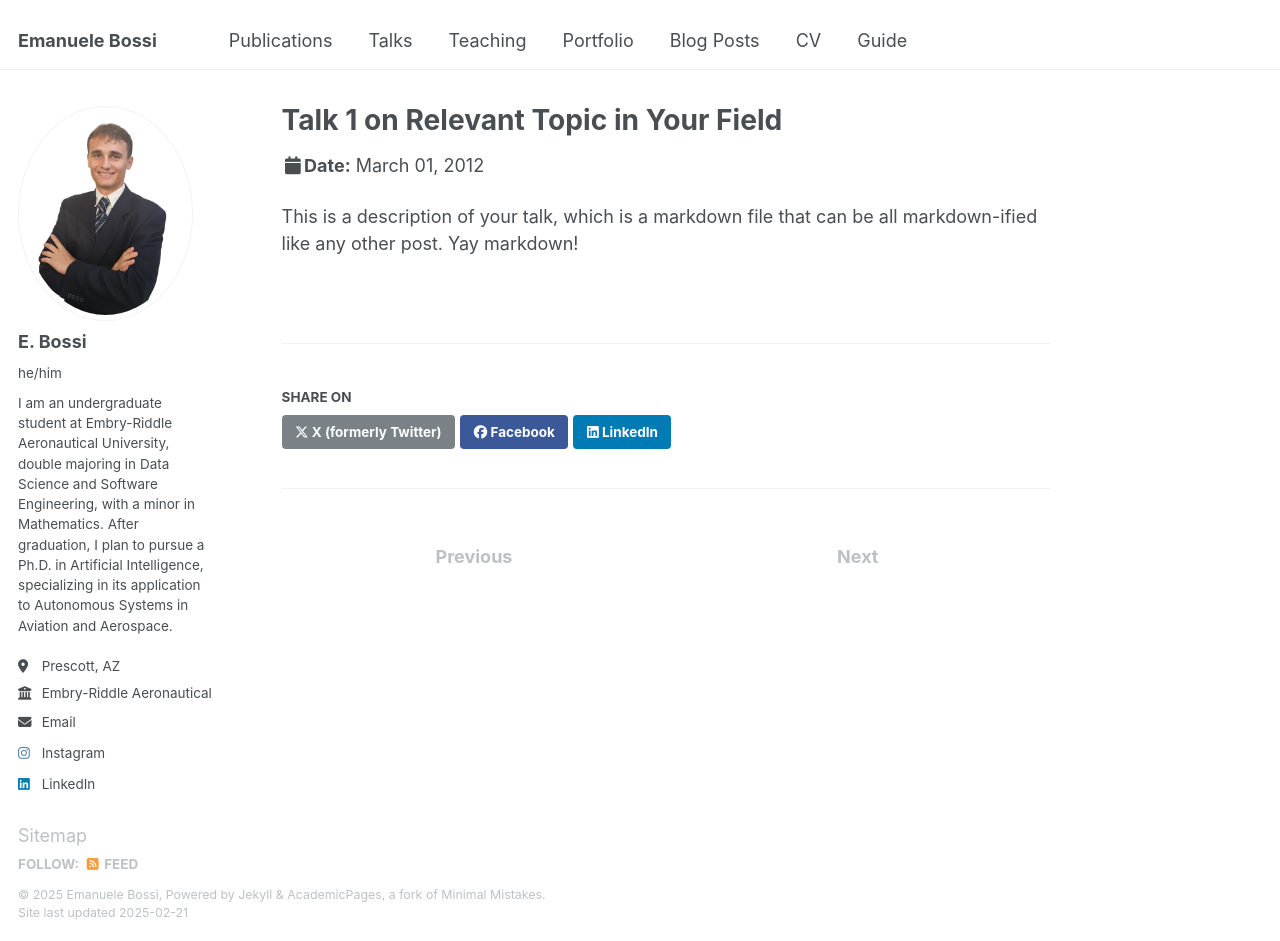
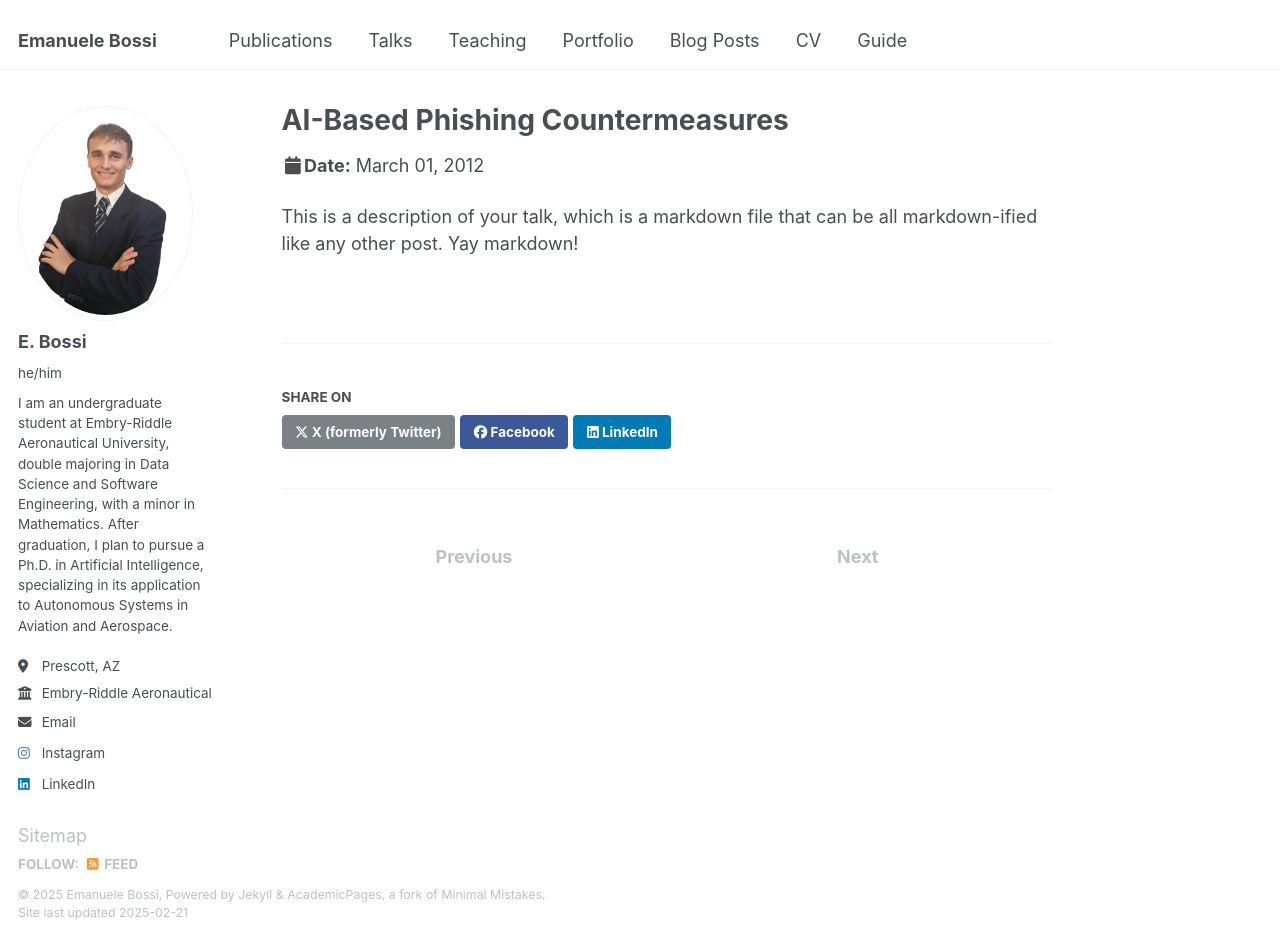
Before and after one commit to bossiemanuele/bossiemanuele.github.io, a Jekyll site: the page built from _talks/2012-03-01-talk-1.md, in a window 1280 px wide and 941 px high. Built offline with Jekyll 4.4.1, drawn with Linux system fonts in a browser that asks for light colours.

Commit message:
Update 2012-03-01-talk-1.md

```diff
--- a/_talks/2012-03-01-talk-1.md
+++ b/_talks/2012-03-01-talk-1.md
@@ -1,5 +1,5 @@
 ---
-title: "Talk 1 on Relevant Topic in Your Field"
+title: "AI-Based Phishing Countermeasures"
 collection: talks
 type: "Talk"
 permalink: /talks/2025-04-09-talk-1
```
